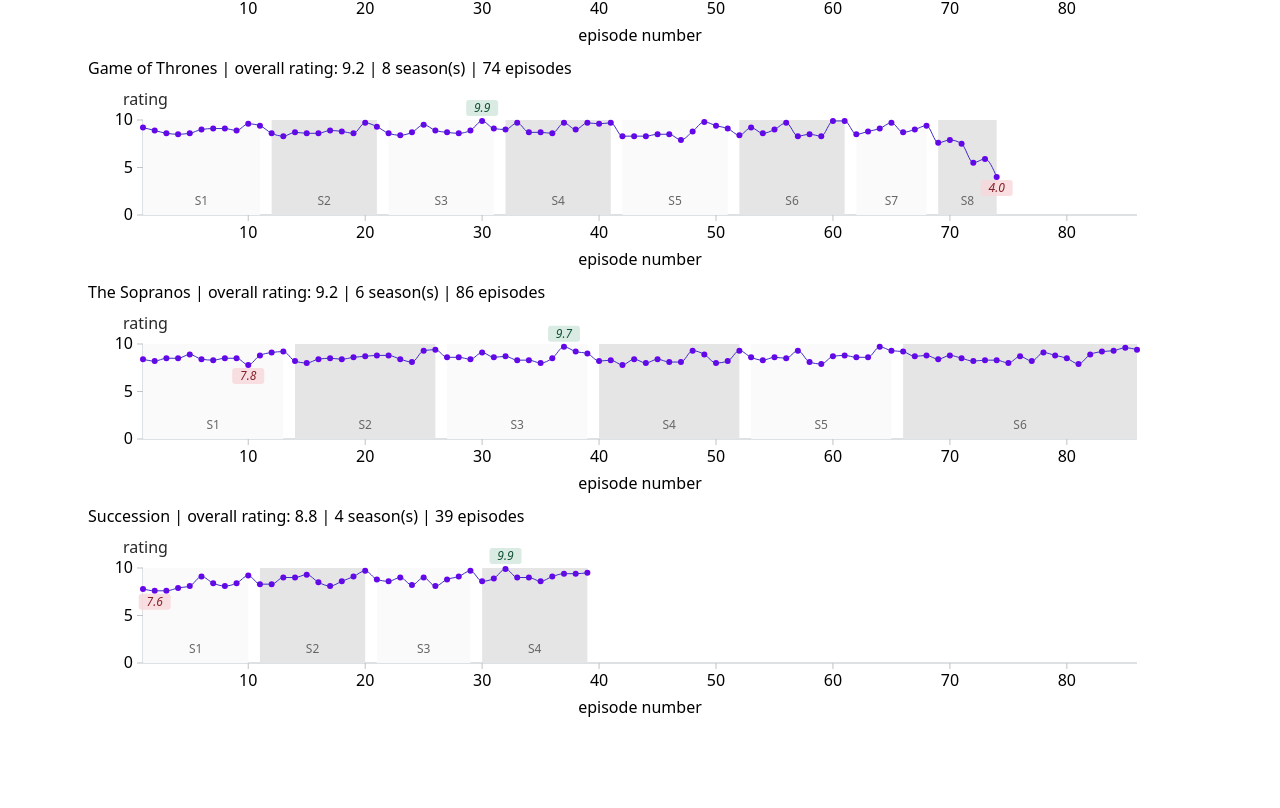
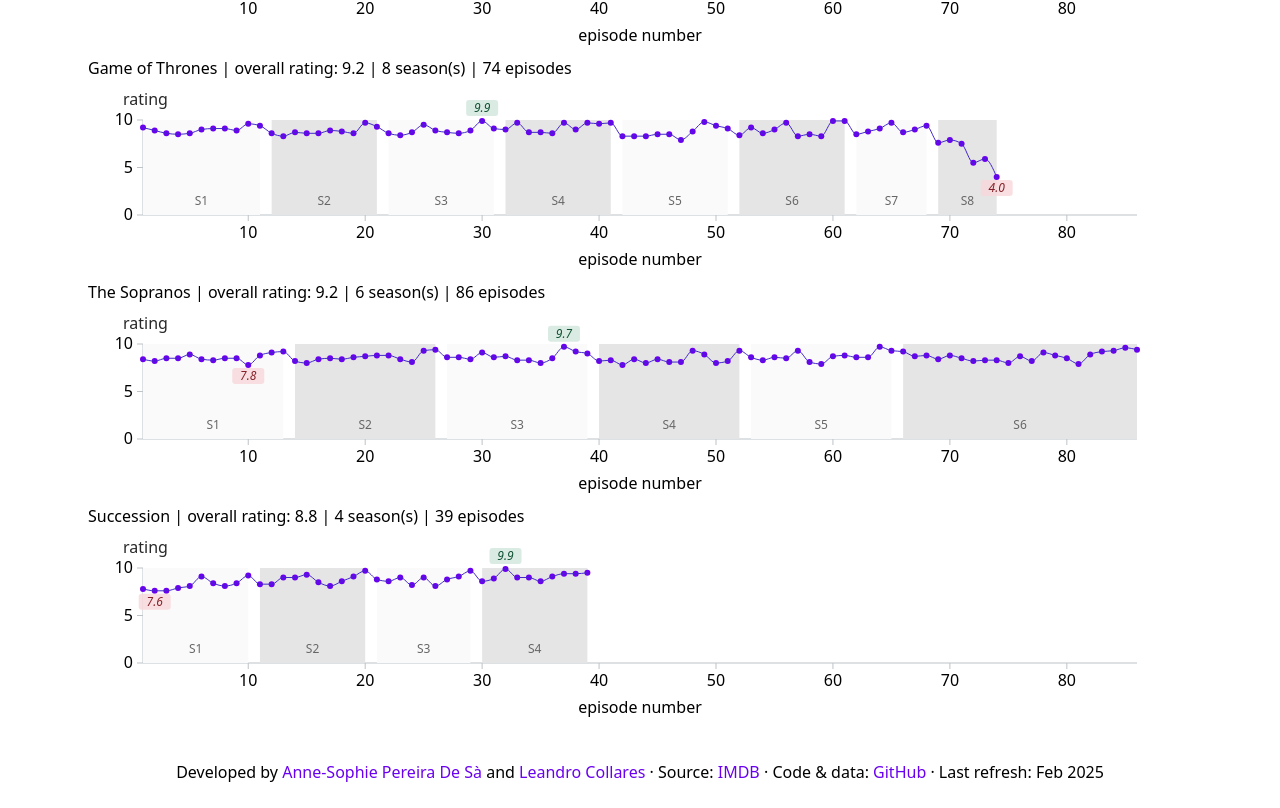
Before and after one commit to DameAnneSo/IMDB-show-explorer, a Svelte app: page / in a window 1280 px wide. Shown: the part 1236-2044 px from the top of the page. Before the commit the page ends 1988 px from the top, so only its background shows below. Built offline with nearby package versions, Linux system fonts and the light colour scheme.

Commit message:
adding a footer component

```diff
--- a/src/App.svelte
+++ b/src/App.svelte
@@ -1,8 +1,9 @@
 <script>
-  import Filters from './lib/Filters.svelte';
-  import Charts from './lib/Charts.svelte';
-  import BackToTopButton from './lib/BackToTopButton.svelte';
-  import * as d3 from 'd3';
+import Filters from "./lib/Filters.svelte";
+import Charts from "./lib/Charts.svelte";
+import BackToTopButton from "./lib/BackToTopButton.svelte";
+import Footer from "./lib/Footer.svelte";
+import * as d3 from "d3";
 
 let shows = $state([]);
 let episodes = $state([]);
@@ -24,28 +25,28 @@
 
     // Load CSV files
     const [seriesData, episodeData] = await Promise.all([
-        d3.csv('/data/series_test.csv'),
-        d3.csv('/data/episodes_test.csv')
+      d3.csv("/data/series_test.csv"),
+      d3.csv("/data/episodes_test.csv"),
     ]);
 
-      const showData = seriesData.map(d => ({
-        name: d.title?.trim() || '',
-        genres: d.genres?.trim() || '',
-        languages: d.languages?.trim() || '',
+    const showData = seriesData.map((d) => ({
+      name: d.title?.trim() || "",
+      genres: d.genres?.trim() || "",
+      languages: d.languages?.trim() || "",
       seasons: parseInt(d.seasons) || 0,
       episodes: parseInt(d.episodes) || 0,
       overall_ratings: parseFloat(d.overall_ratings) || 0,
     }));
 
-      const episodesData = episodeData.map(d => ({
+    const episodesData = episodeData.map((d) => ({
       seriesRank: parseInt(d.seriesRank) || 0,
-        seriesTitle: d.seriesTitle?.trim() || '',
+      seriesTitle: d.seriesTitle?.trim() || "",
       seriesNumberOfEpisodes: parseInt(d.seriesNumberOfEpisodes) || 0,
       episodeSeason: parseInt(d.episodeSeason) || 0,
       episodeNumberOverall: parseInt(d.episodeNumberOverall) || 0,
       episodeNumberinSeason: parseInt(d.episodeNumberinSeason) || 0,
       episodeRating: parseFloat(d.episodeRating) || 0,
-        episodeTitle: d.episodeTitle?.trim() || ''
+      episodeTitle: d.episodeTitle?.trim() || "",
     }));
 
     shows = showData;
@@ -56,10 +57,10 @@
     const languagesSet = new Set();
     const seasonCounts = [];
 
-      showData.forEach(show => {
+    showData.forEach((show) => {
       // Extract genres
       if (show.genres) {
-          show.genres.split(',').forEach(genre => {
+        show.genres.split(",").forEach((genre) => {
           const cleanGenre = genre.trim();
           if (cleanGenre) genresSet.add(cleanGenre);
         });
@@ -67,7 +68,7 @@
 
       // Extract languages
       if (show.languages) {
-          show.languages.split(',').forEach(lang => {
+        show.languages.split(",").forEach((lang) => {
           const cleanLang = lang.trim();
           if (cleanLang) languagesSet.add(cleanLang);
         });
@@ -95,23 +96,23 @@
 
     // Set initial slider value to maximum seasons found in data
     maxSeasons = maxSeasonsInDataset;
-
   } catch (error) {
-      console.error('Error loading CSV data:', error);
-      loadError = 'Failed to load series data. Please check that the files exist at /public/data/series.csv and /public/data/episodes.csv';
+    console.error("Error loading CSV data:", error);
+    loadError =
+      "Failed to load series data. Please check that the files exist at /public/data/series.csv and /public/data/episodes.csv";
   } finally {
     isLoading = false;
   }
-  }
+};
 
 const filteredShows = $derived(() => {
   if (!shows || shows.length === 0) return [];
 
-    return shows.filter(show => {
+  return shows.filter((show) => {
     if (selectedGenres.length > 0) {
-        const showGenres = show.genres.split(',').map(g => g.trim());
-        const hasGenre = selectedGenres.some(selectedGenre =>
-          showGenres.some(showGenre =>
+      const showGenres = show.genres.split(",").map((g) => g.trim());
+      const hasGenre = selectedGenres.some((selectedGenre) =>
+        showGenres.some((showGenre) =>
           showGenre.toLowerCase().includes(selectedGenre.toLowerCase())
         )
       );
@@ -119,9 +120,9 @@
     }
 
     if (selectedLanguages.length > 0) {
-        const showLanguages = show.languages.split(',').map(l => l.trim());
-        const hasLanguage = selectedLanguages.some(selectedLang =>
-          showLanguages.some(showLang =>
+      const showLanguages = show.languages.split(",").map((l) => l.trim());
+      const hasLanguage = selectedLanguages.some((selectedLang) =>
+        showLanguages.some((showLang) =>
           showLang.toLowerCase().includes(selectedLang.toLowerCase())
         )
       );
@@ -141,9 +142,9 @@
 const filteredEpisodes = $derived(() => {
   if (!episodes || episodes.length === 0 || !filteredShows()) return [];
 
-    const filteredShowNames = filteredShows().map(show => show.name);
+  const filteredShowNames = filteredShows().map((show) => show.name);
 
-    return episodes.filter(episode =>
+  return episodes.filter((episode) =>
     filteredShowNames.includes(episode.seriesTitle)
   );
 });
@@ -156,15 +157,25 @@
 
   {#if isLoading}
     <div class="flex justify-center items-center py-12">
-      <div class="animate-spin rounded-full h-8 w-8 border-b-2 border-blue-600"></div>
+      <div
+        class="animate-spin rounded-full h-8 w-8 border-b-2 border-blue-600"
+      ></div>
       <span class="ml-3 text-gray-600">Loading series data...</span>
     </div>
   {:else if loadError}
     <div class="bg-red-50 border border-red-200 rounded-md p-4 mb-6">
       <div class="flex">
         <div class="flex-shrink-0">
-          <svg class="h-5 w-5 text-red-400" viewBox="0 0 20 20" fill="currentColor">
-            <path fill-rule="evenodd" d="M10 18a8 8 0 100-16 8 8 0 000 16zM8.707 7.293a1 1 0 00-1.414 1.414L8.586 10l-1.293 1.293a1 1 0 101.414 1.414L10 11.414l1.293 1.293a1 1 0 001.414-1.414L11.414 10l1.293-1.293a1 1 0 00-1.414-1.414L10 8.586 8.707 7.293z" clip-rule="evenodd" />
+          <svg
+            class="h-5 w-5 text-red-400"
+            viewBox="0 0 20 20"
+            fill="currentColor"
+          >
+            <path
+              fill-rule="evenodd"
+              d="M10 18a8 8 0 100-16 8 8 0 000 16zM8.707 7.293a1 1 0 00-1.414 1.414L8.586 10l-1.293 1.293a1 1 0 101.414 1.414L10 11.414l1.293 1.293a1 1 0 001.414-1.414L11.414 10l1.293-1.293a1 1 0 00-1.414-1.414L10 8.586 8.707 7.293z"
+              clip-rule="evenodd"
+            />
           </svg>
         </div>
         <div class="ml-3">
@@ -189,10 +200,8 @@
       />
     </div>
     <!-- Charts component -->
-    <Charts
-      shows={filteredShows()}
-      episodes={filteredEpisodes()}
-    />
+    <Charts shows={filteredShows()} episodes={filteredEpisodes()} />
   {/if}
   <BackToTopButton />
+  <Footer />
 </main>
--- /dev/null
+++ b/src/lib/Footer.svelte
@@ -0,0 +1,54 @@
+<footer>
+  <p>
+    Developed by
+    <a
+      href="https://curiousdata.netlify.app/"
+      target="_blank"
+      rel="noopener noreferrer"
+    >
+      Anne-Sophie Pereira De Sà
+    </a>
+    and
+    <a
+      href="https://leandrocollares.netlify.app/"
+      target="_blank"
+      rel="noopener noreferrer"
+    >
+      Leandro Collares
+    </a>
+
+    &middot; Source:
+    <a
+      href="https://www.imdb.com/chart/top/"
+      target="_blank"
+      rel="noopener noreferrer"
+    >
+      IMDB
+    </a>
+    &middot; Code & data:
+    <a
+      href="https://github.com/leandrocollares/tv-shows-playground"
+      target="_blank"
+      rel="noopener noreferrer"
+    >
+      GitHub
+    </a>
+    &middot; Last refresh: Feb 2025
+  </p>
+</footer>
+
+<style>
+p {
+  text-align: center;
+  margin-top: 2rem;
+}
+
+a {
+  color: var(--color-primary);
+  text-decoration: none;
+}
+
+a:hover {
+  text-decoration: underline;
+}
+</style>
```
Lines whose indentation alone changed are shown as unchanged.
